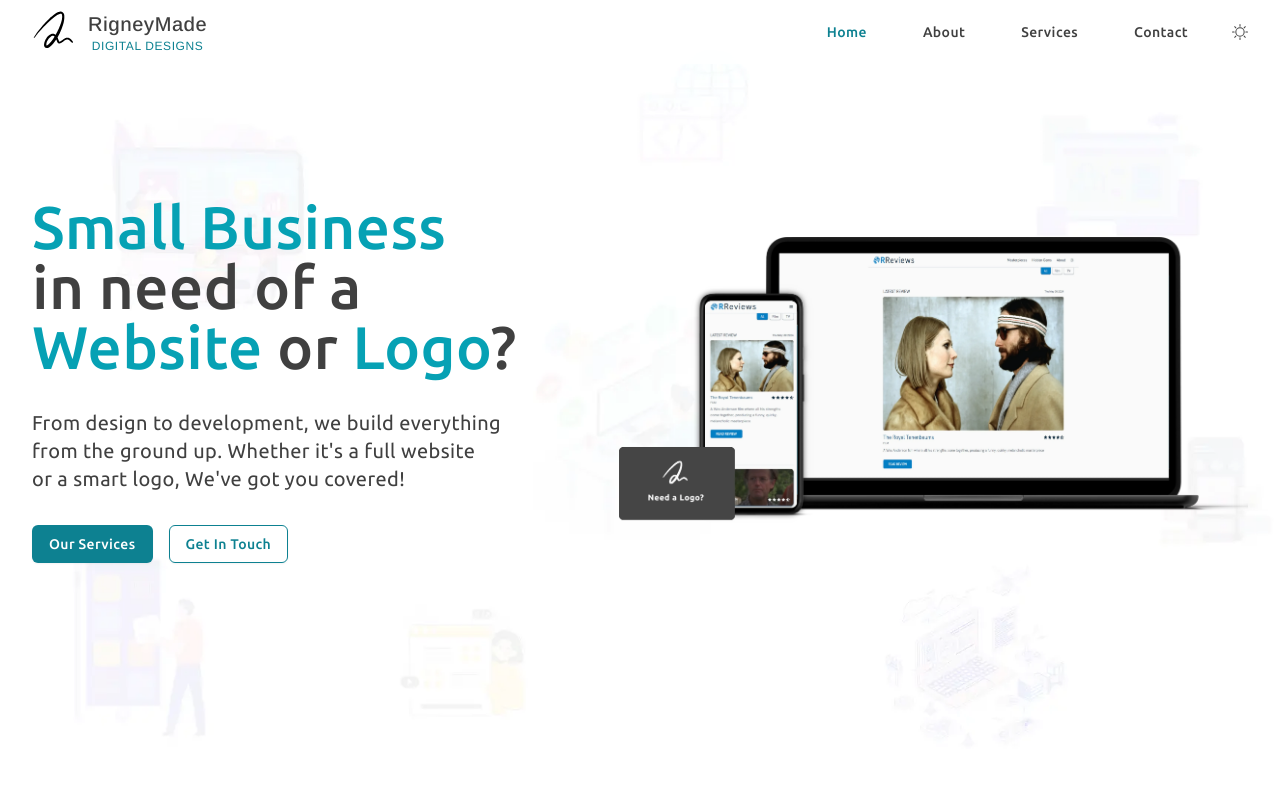
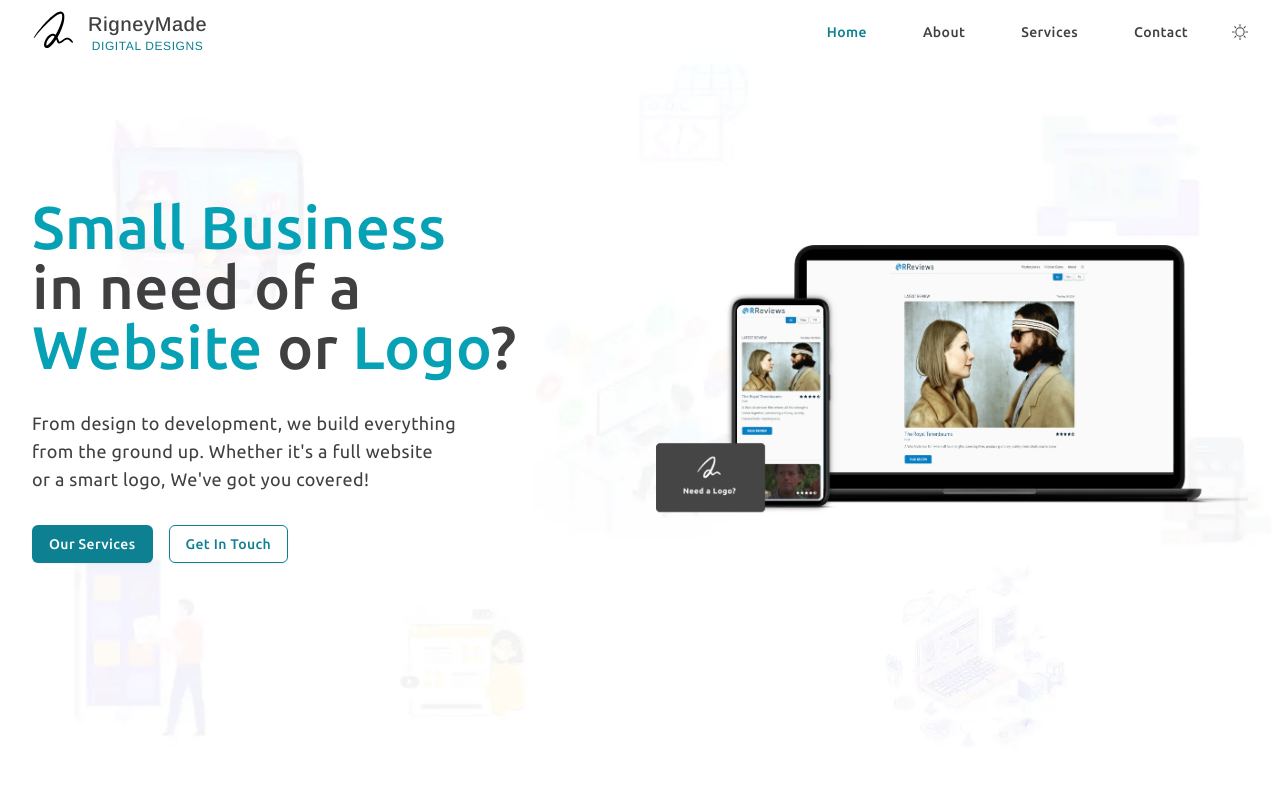
Before and after one commit to KramYengir/rigneymade, a Next.js app: page / in a window 1280 px wide. Shown: the top 800 px of the page. Built offline with nearby package versions, Linux system fonts and the light colour scheme.

Commit message:
use grid instead & make heading more responsive

```diff
--- a/components/Home/Hero.tsx
+++ b/components/Home/Hero.tsx
@@ -6,10 +6,10 @@ import heroImgDark from "@/assets/images/hero-img-dark.webp";
 
 const Hero = () => {
   return (
-    <section className="rm-container flex sm:flex-row flex-wrap items-center justify-evenly min-h-[95vh] py-24">
+    <section className="rm-container grid md:grid-cols-2 gap-8 items-center justify-evenly min-h-[95vh] py-24">
       {/* heading & call to action */}
       <div className="grid gap-8 max-w-prose text-balance">
-        <h1 className="text-4xl sm:text-6xl font-medium">
+        <h1 className="text-4xl lg:text-6xl font-medium">
           <span className="text-rm-blue-600 dark:text-rm-blue-500">
             Small Business
           </span>{" "}
@@ -21,7 +21,7 @@ const Hero = () => {
           or
           <span className="text-rm-blue-600 dark:text-rm-blue-500"> Logo</span>?
         </h1>
-        <p className="sm:text-xl max-w-lg">
+        <p className="sm:text-lg max-w-lg">
           From design to development, we build everything from the ground up.
           Whether it's a full website or a smart logo, We&apos;ve got you
           covered!
@@ -37,7 +37,7 @@ const Hero = () => {
       </div>
 
       {/* image */}
-      <div className=" flex-1">
+      <div className="flex-1 mt-auto md:mt-0">
         <Image
           src={heroImgLight}
           alt="Hero Image"
```
